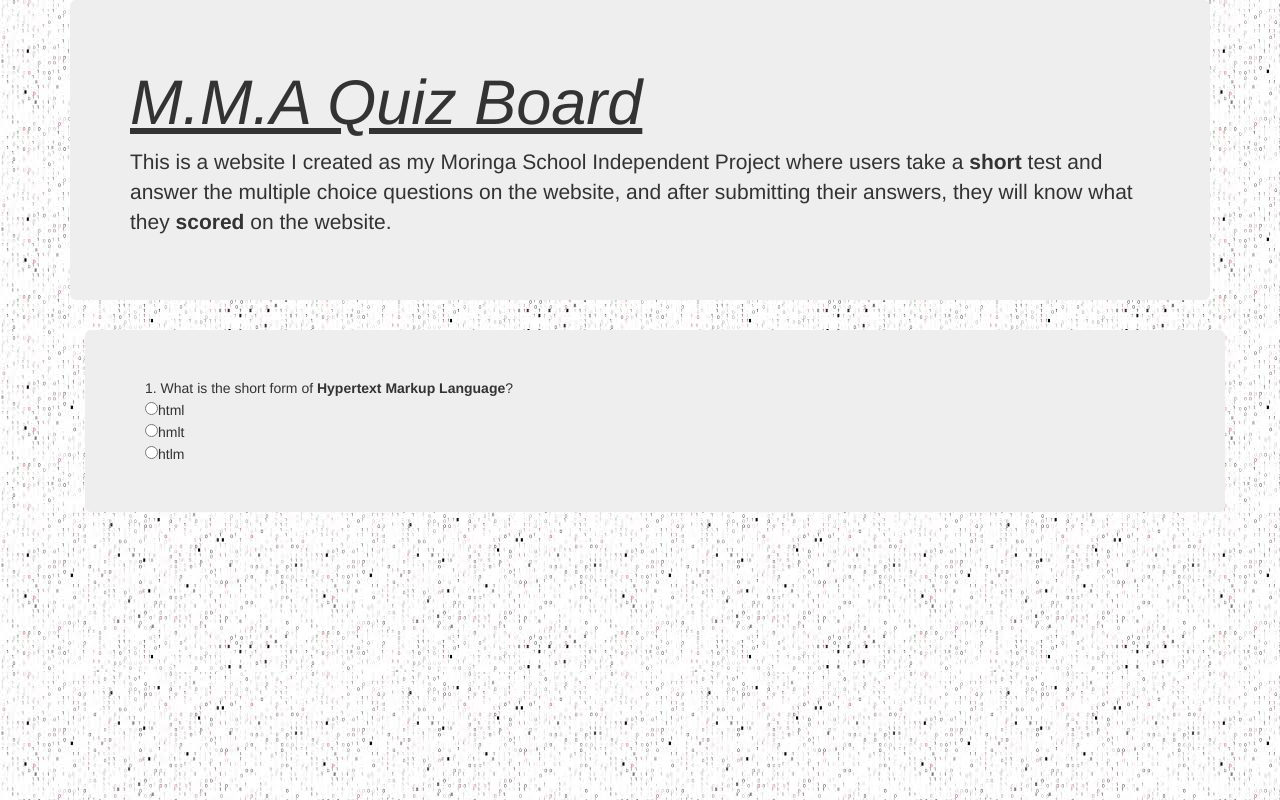
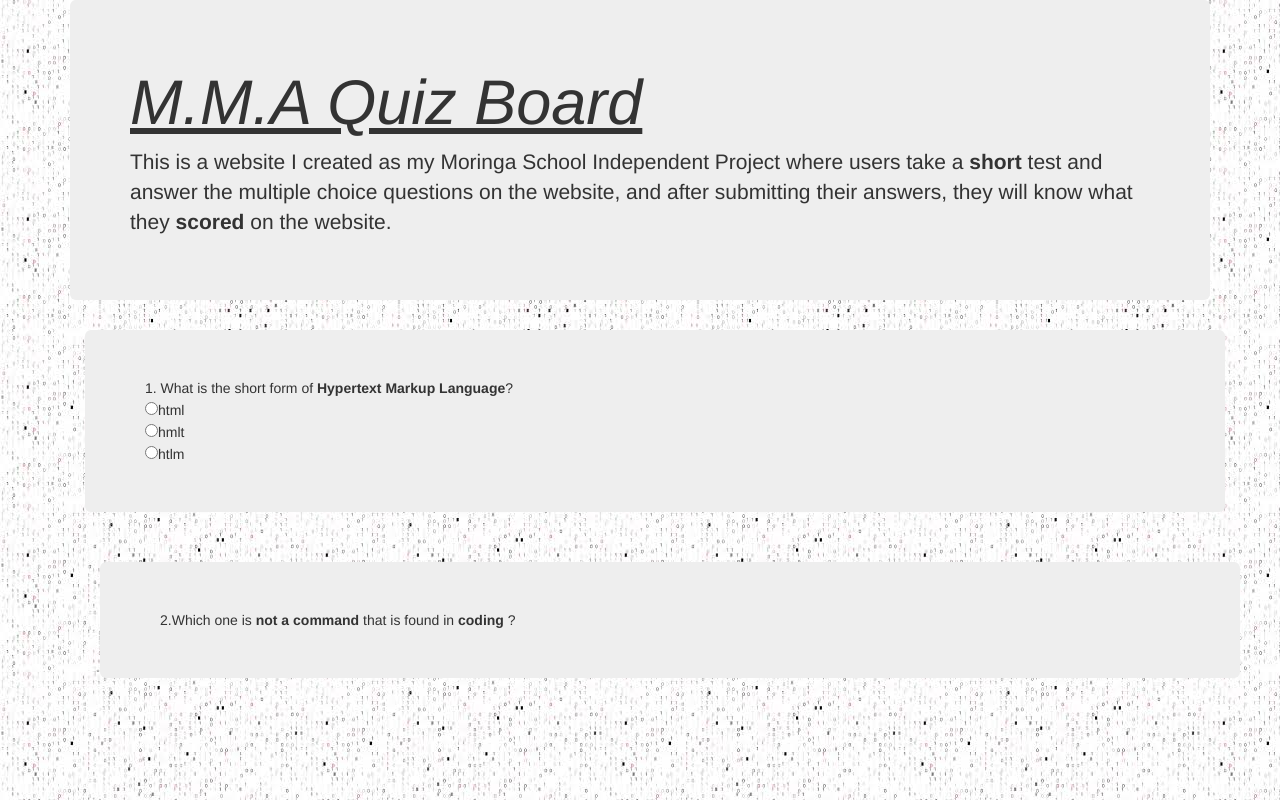
Before and after one commit to SamuelOkoth/M.M.A-Quiz-Board, a plain HTML site: page index.html in a window 1280 px wide. Drawn offline with Linux system fonts and the light colour scheme.

Commit message:
questionTwo with answers

```diff
--- a/index.html
+++ b/index.html
@@ -33,6 +33,11 @@
       </div>
         <br>
 
+      <div class="container">
+       <div class="jumbotron">
+       <div id='questionTwo'>
+         <div class='question'>2.Which one is <strong> not a command</strong> that is found in <strong> coding</strong> ?</div>
+
 
   </body>
 </html>
```
